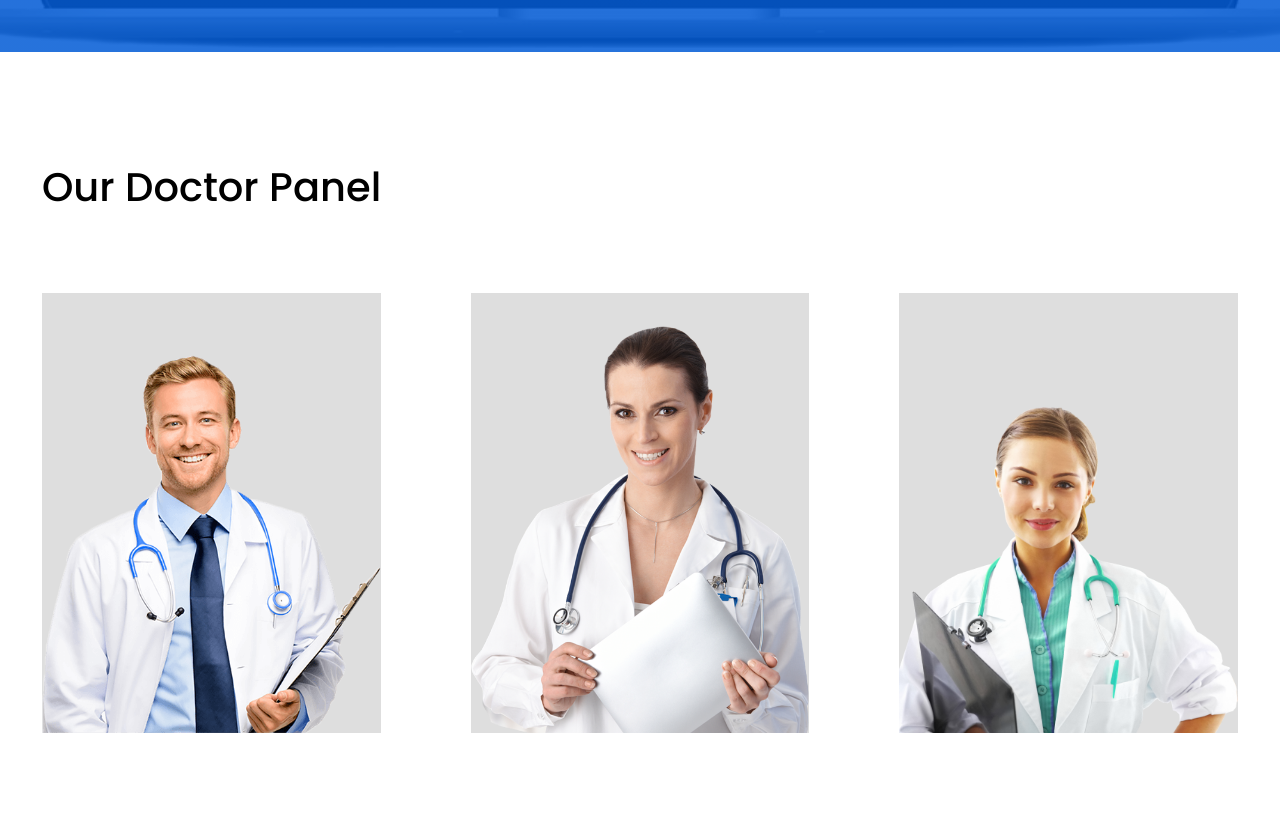
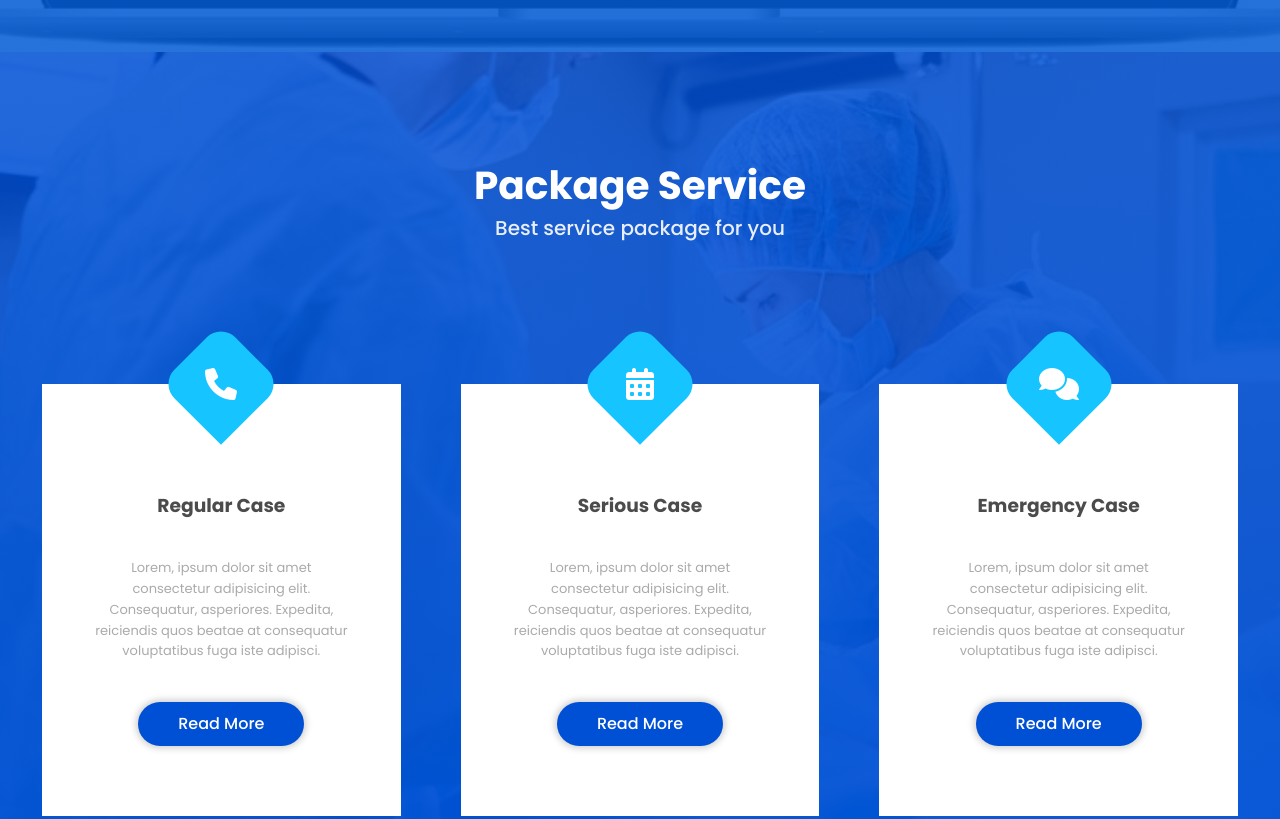
Before and after one commit to Ibrahim-Sikder/HospitalWebsite, a website: page index.html in a window 1280 px wide. Shown: the part 4617-5436 px from the top of the page. Drawn offline with Linux system fonts and the light colour scheme.

```diff
--- a/index.html
+++ b/index.html
@@ -206,45 +206,7 @@
 
 <!--Banner section tow End -->
 <!--Doctor section Start -->
-<section id = "doc-panel" class = "doc-panel py" >
-    <div class = "container">
-        <div class = "section-head">
-            <h2>Our Doctor Panel</h2>
-        </div>
 
-        <div class = "doc-panel-inner grid">
-            <div class = "doc-panel-item">
-                <div class = "img flex">
-                    <img src = "images/doc-1.png" alt = "doctor image">
-                    <div class = "info text-center bg-blue text-white flex">
-                        <p class = "lead">samuel goe</p>
-                        <p class = "text-lg">Medicine</p>
-                    </div>
-                </div>
-            </div>
-
-            <div class = "doc-panel-item">
-                <div class = "img flex">
-                    <img src = "images/doc-2.png" alt = "doctor image">
-                    <div class = "info text-center bg-blue text-white flex">
-                        <p class = "lead">elizabeth ira</p>
-                        <p class = "text-lg">Cardiology</p>
-                    </div>
-                </div>
-            </div>
-
-            <div class = "doc-panel-item">
-                <div class = "img flex">
-                    <img src = "images/doc-3.png" alt = "doctor image">
-                    <div class = "info text-center bg-blue text-white flex">
-                        <p class = "lead">tanya collins</p>
-                        <p class = "text-lg">Medicine</p>
-                    </div>
-                </div>
-            </div>
-        </div>
-    </div>
-</section>
 <!-- end of doctors section -->
 
 <!-- package services section -->
```
